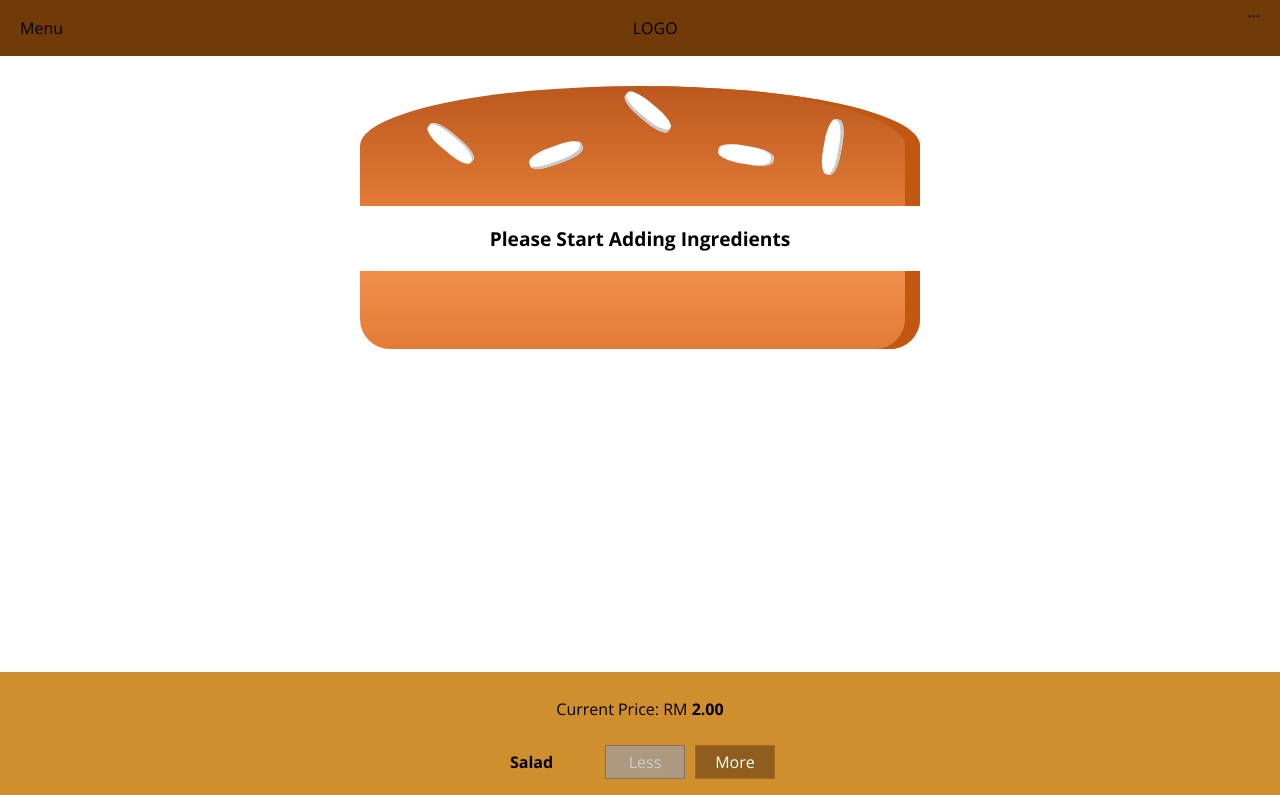
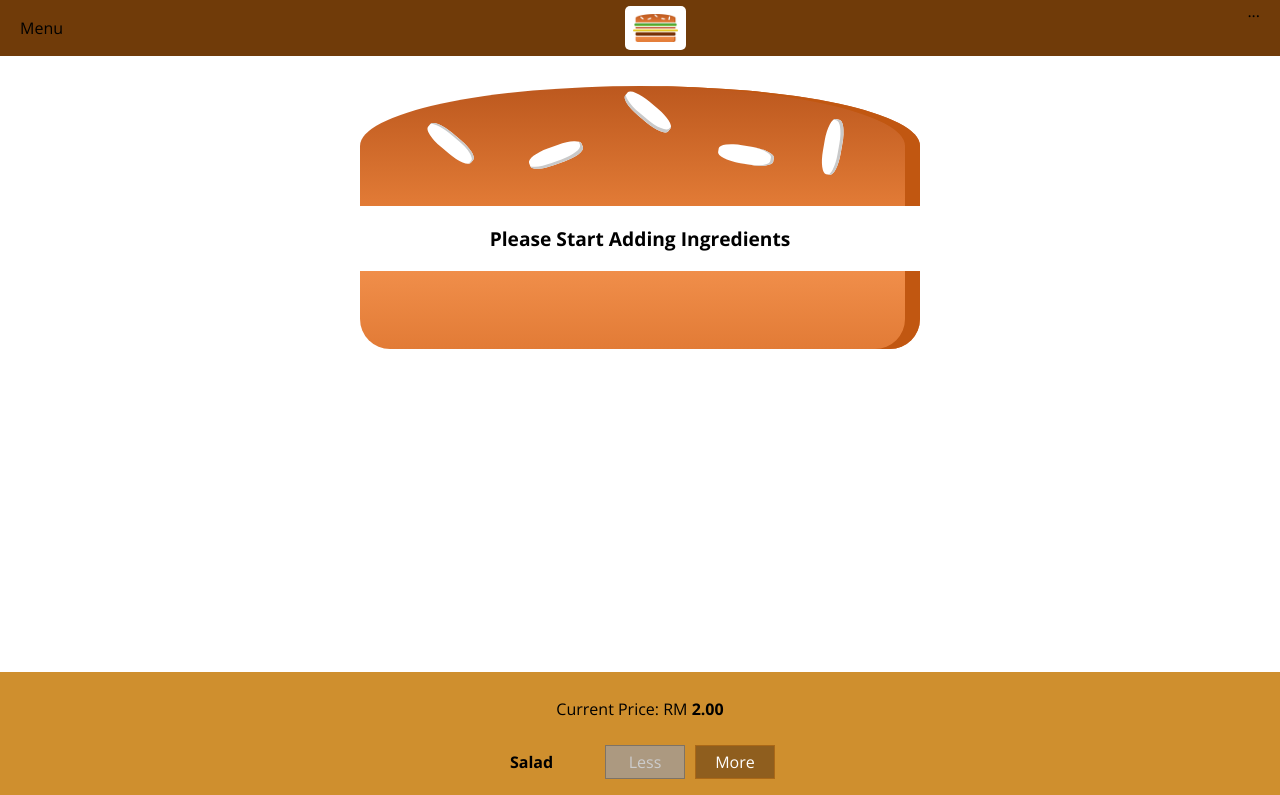
Before and after one commit to nzwnabdulwahid/react_training, a React app: page / in a window 1280 px wide. Shown: the top 795 px of the page. Built offline with nearby package versions, Linux system fonts and the light colour scheme.

Commit message:
add logo

```diff
--- /dev/null
+++ b/src/components/Logo/Logo.css
@@ -0,0 +1,12 @@
+.Logo {
+	background-color: white;
+	padding: 8px;
+	height: 80%;
+	box-sizing: border-box;
+	border-radius: 5px;
+}
+
+.Logo img {
+	height: 100%;
+
+}
--- /dev/null
+++ b/src/components/Logo/Logo.js
@@ -0,0 +1,13 @@
+import React from 'react';
+
+import burgerLogo from '../../assets/images/burger-logo.png'
+import classes from './Logo.css'
+const logo = (props) => {
+	return (
+		<div className={classes.Logo}>
+			<img src={burgerLogo} alt="Logo"/>
+		</div>
+	)
+}
+
+export default logo;
--- a/src/components/Navigation/Toolbar/Toolbar.js
+++ b/src/components/Navigation/Toolbar/Toolbar.js
@@ -1,12 +1,12 @@
 import React from 'react';
 
 import classes from './Toolbar.css'
-
+import Logo from '../../Logo/Logo'
 const toolbar = (props) => {
 	return (
 		<header className={classes.Toolbar}>
 			<div>Menu</div>
-			<div>LOGO</div>
+			<Logo />
 			<nav>...</nav>
 		</header>
 	)
```
Also changed, not shown: src/assets/images/burger-logo.png (added).
